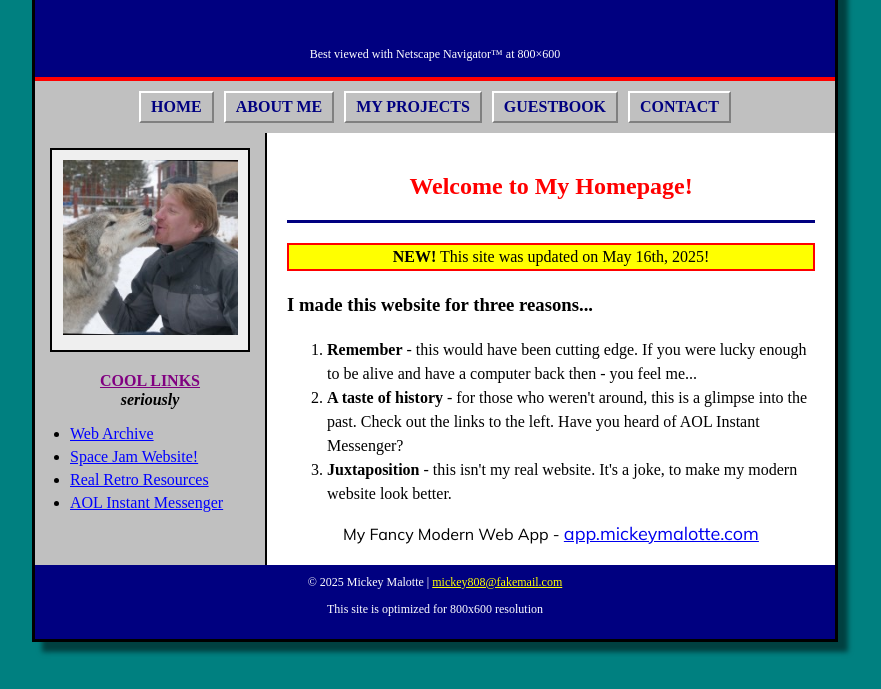
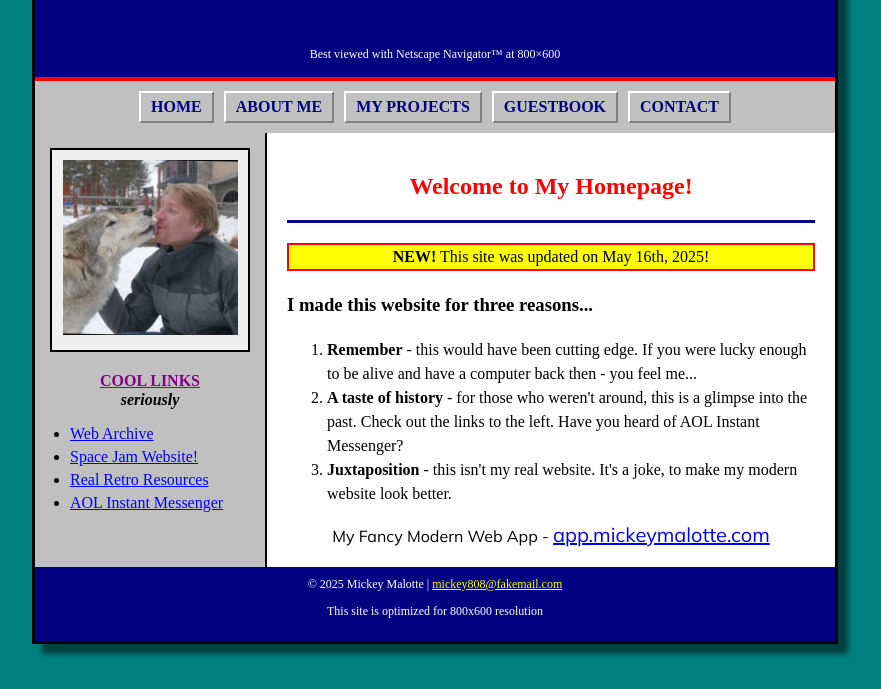
Before and after one commit to MickeyJ/my-retro-homepage, a website: page public/index.html in a window 1280 px wide. Shown: the part 111-800 px from the top of the page, without its empty margins (205-1086 px from the left). Drawn offline with Linux system fonts and the light colour scheme.

Commit message:
ok, here we go

```diff
--- a/public/index.html
+++ b/public/index.html
@@ -117,7 +117,7 @@
         <div class="mulish-font-mm"
              style="text-align: center; margin-top: 10px;">
           <span>My Fancy Modern Web App - </span>
-          <a style="font-size: 18px;"
+          <a style="font-size: 20px;"
              href="https://app.mickeymalotte.com">app.mickeymalotte.com</a>
         </div>
       </main>
```
Also changed, not shown: .github/workflows/deploy.yml.
